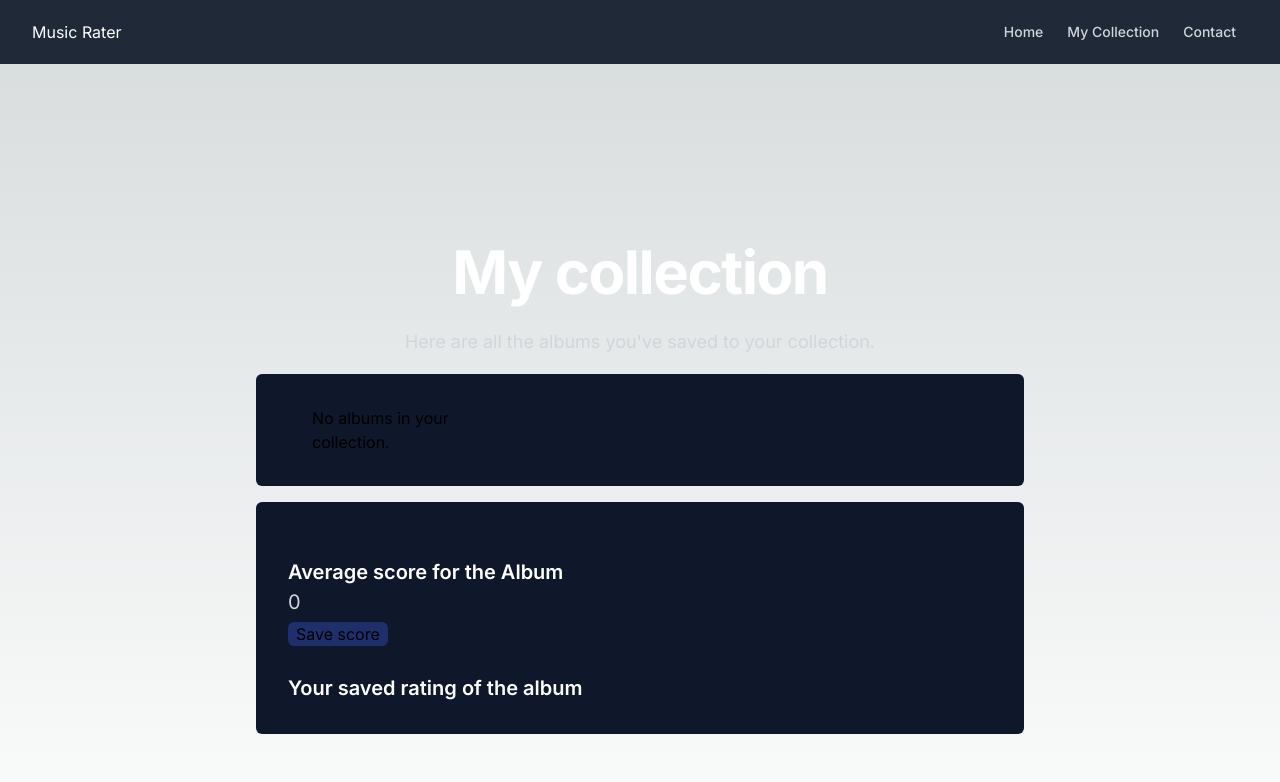
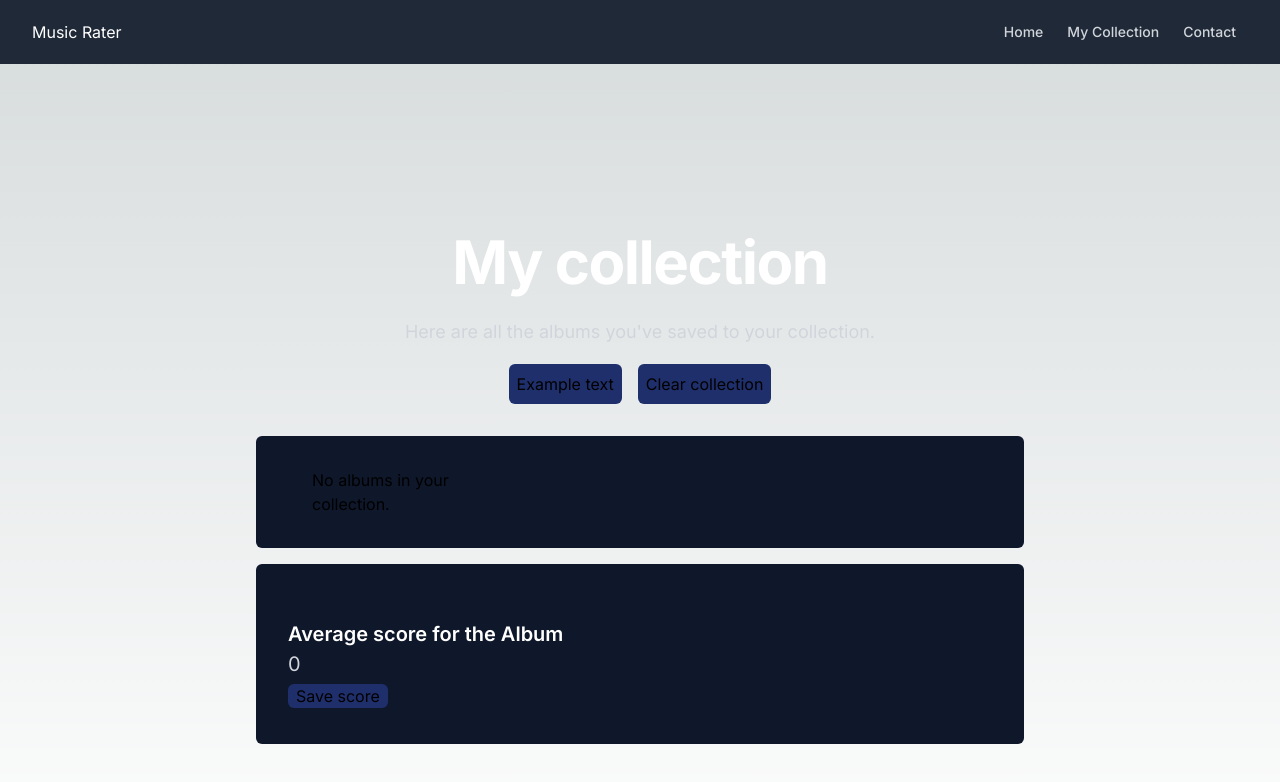
Before and after one commit to FrankAsplund/music-rater, a Next.js app: page /collection in a window 1280 px wide. Shown: the top 782 px of the page. Built offline with nearby package versions, Linux system fonts and the light colour scheme.

Commit message:
feat: minor QoL changes

```diff
--- a/components/CardContent.tsx
+++ b/components/CardContent.tsx
@@ -42,6 +42,7 @@ export default function Card() {
     localStorage.setItem("albumCollection", JSON.stringify(collection));
 
     console.log(collection);
+    alert("This album has been added to your collection.");
   };
 
   const displayLocalStorage = () => {
@@ -54,7 +55,13 @@ export default function Card() {
   };
 
   const handleClearLocalStorage = () => {
-    localStorage.clear();
+    if (
+      confirm(
+        "Are you sure you want to delete your collection? You cannot revert this action."
+      )
+    ) {
+      localStorage.clear();
+    }
 
     const storedCollection = localStorage.getItem("albumCollection");
     const collection: Album[] = storedCollection
--- a/components/CollectionContent.tsx
+++ b/components/CollectionContent.tsx
@@ -16,21 +16,23 @@ interface Track {
 }
 
 const CollectionContent: React.FC = () => {
-  /* if (typeof window !== "undefined") {
-  } */
-
   const [tracks, setTracks] = useState<Track[]>([]);
   const [albumCollection, setAlbumCollection] = useState<Album[]>([]);
+  const [savedScores, setSavedScores] = useState<Album[]>([]);
+  const [savedTracklist, setSavedTracklist] = useState<Track[]>([]);
 
   // Effect hook to fetch saved album scores when the component mounts
-  useEffect(() => {
+  const getAlbumCollection = () => {
     const storedCollection = localStorage.getItem("albumCollection");
     const collection: Album[] = storedCollection
       ? JSON.parse(storedCollection)
       : [];
 
     setAlbumCollection(collection);
-    getSavedAlbumScores();
+  };
+
+  useEffect(() => {
+    getAlbumCollection();
   }, []);
 
   const handleGetTracklist = async (collectionId: number) => {
@@ -67,11 +69,22 @@ const CollectionContent: React.FC = () => {
   };
 
   const handleDeleteAlbum = (collectionId: number) => {
-    const updatedCollection = albumCollection.filter(
-      (album) => album.collectionId !== collectionId
-    );
+    if (
+      confirm(
+        "Are you sure you want to delete this album from your collection? You cannot revert this action."
+      )
+    ) {
+      const updatedCollection = albumCollection.filter(
+        (album) => album.collectionId !== collectionId
+      );
 
-    localStorage.setItem("albumCollection", JSON.stringify(updatedCollection));
+      localStorage.setItem(
+        "albumCollection",
+        JSON.stringify(updatedCollection)
+      );
+
+      getAlbumCollection();
+    }
   };
 
   const handleRateTrack = (index: number, rating: number) => {
@@ -100,12 +113,30 @@ const CollectionContent: React.FC = () => {
     const storedAlbumScores = localStorage.getItem("albumScores");
     if (storedAlbumScores) {
       const parsedAlbumScores: Track[] = JSON.parse(storedAlbumScores);
-      setTracks(parsedAlbumScores);
+      setSavedTracklist(parsedAlbumScores);
     }
   };
 
   const saveAlbumScores = () => {
     localStorage.setItem("albumScores", JSON.stringify(tracks));
+    alert("Your score has been saved.");
+  };
+
+  const handleClearLocalStorage = () => {
+    if (
+      confirm(
+        "Are you sure you want to delete your collection? You cannot revert this action."
+      )
+    ) {
+      localStorage.clear();
+    }
+
+    const storedCollection = localStorage.getItem("albumCollection");
+    const collection: Album[] = storedCollection
+      ? JSON.parse(storedCollection)
+      : [];
+
+    console.log(collection);
   };
 
   return (
@@ -118,6 +149,22 @@ const CollectionContent: React.FC = () => {
           <p className="flex mt-6 text-lg leading-8 justify-center text-gray-300">
             Here are all the albums you've saved to your collection.
           </p>
+
+          <div className="flex flex-row justify-center items-center border-solid rounded-md sm:p-2">
+            <button
+              type="button"
+              className="m-2 p-2 rounded-md border-white bg-[#1f2f6b]"
+            >
+              Example text
+            </button>
+
+            <button
+              className="m-2 p-2 rounded-md border-white bg-[#1f2f6b]"
+              onClick={() => handleClearLocalStorage()}
+            >
+              Clear collection
+            </button>
+          </div>
 
           <div className="bg-[#0f172a] rounded-md mt-4 border-white sm:p-8 sm:mx-8 py-8">
             <div className="mx-auto grid max-w-7xl gap-x-8 gap-y-20 px-6 lg:grid-cols-3">
@@ -214,14 +261,6 @@ const CollectionContent: React.FC = () => {
                 Save score
               </button>
             </div>
-            <div className="mt-6">
-              <h2 className="text-xl font-semibold text-white">
-                Your saved rating of the album
-              </h2>
-              <p className="flex text-xl leading-8 text-gray-300">
-                {/* {averageScore} */}
-              </p>
-            </div>
           </div>
         </div>
       </main>
```
